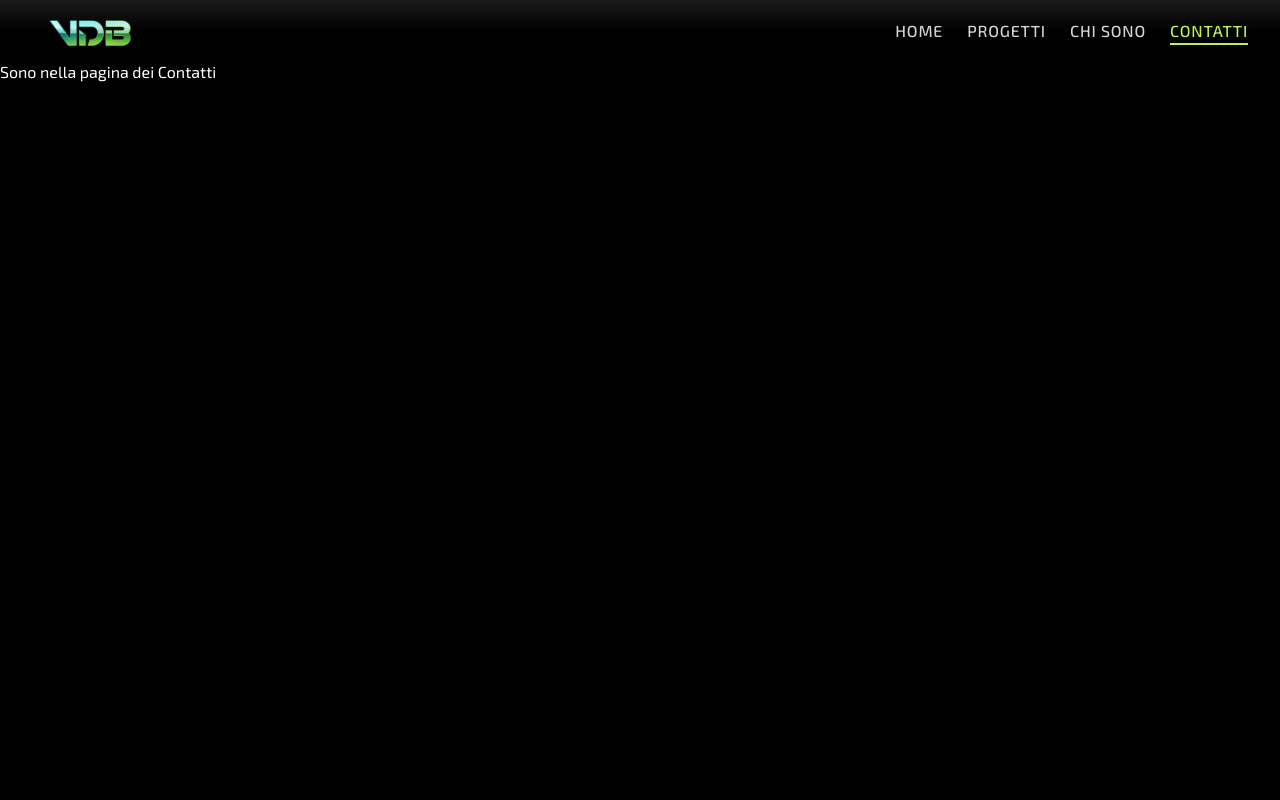
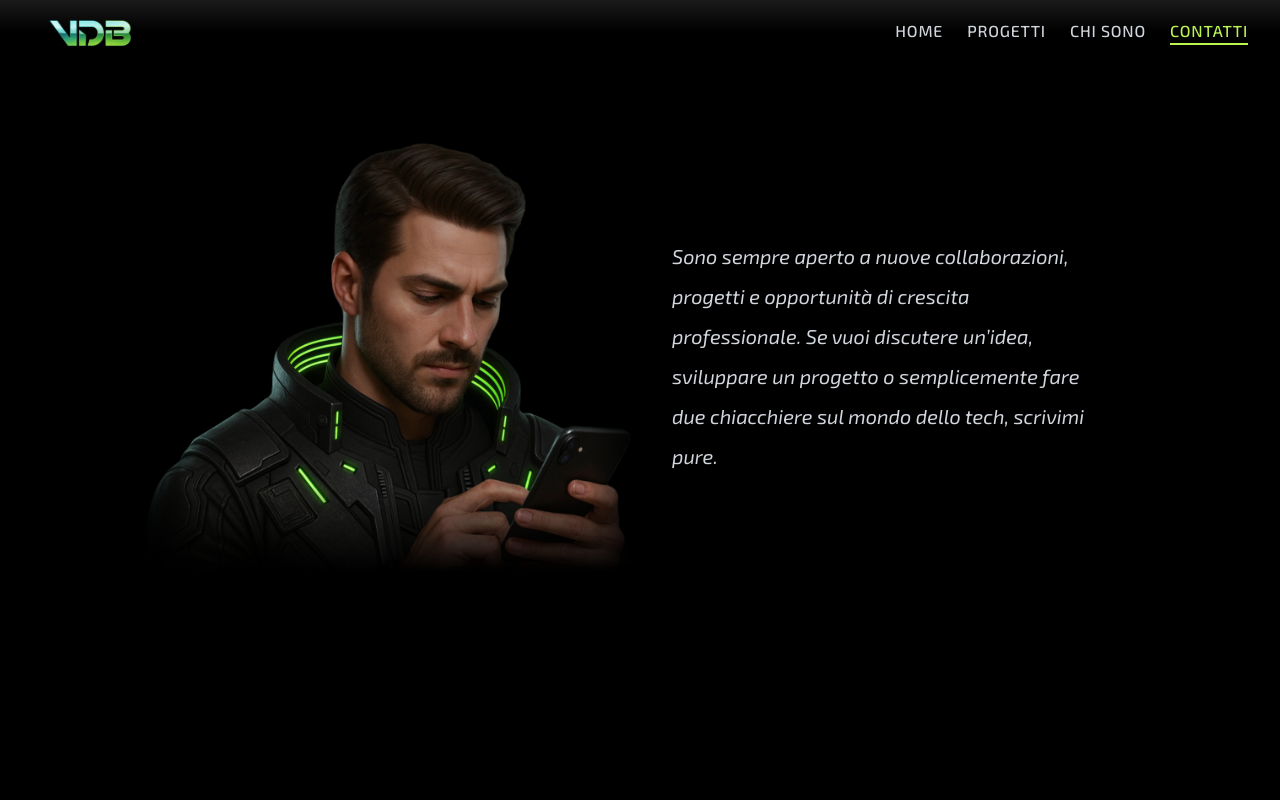
Before and after one commit to ValerioDiBiagio/personal-portfolio, a React (Vite) app: page /contacts in a window 1280 px wide. Shown: the top 800 px of the page. Built offline with nearby package versions, Linux system fonts and the light colour scheme; a web font is replaced by a local one.

Commit message:
feat: add animated image hover effect and descriptive text to ContactsPage

```diff
--- a/src/index.css
+++ b/src/index.css
@@ -24,35 +24,10 @@ body:hover .city-container .city-image {
 
 }
 
-
-.image-container {
-    position: relative;
-    height: auto;
-    overflow: hidden;
-}
-
 .base-image {
     height: auto;
     display: block;
     transition: opacity 0.2s ease-in-out;
-}
-
-.hover-image {
-    position: absolute;
-    top: 0;
-    left: 0;
-    width: 100%;
-    height: 100%;
-    opacity: 0;
-    transition: opacity 0.2s ease-in-out;
-}
-
-.image-container:hover .base-image {
-    opacity: 0;
-}
-
-.image-container:hover .hover-image {
-    opacity: 1;
 }
 
 img.fade-bottom {
@@ -99,10 +74,42 @@ img.fade-bottom {
 .fade-full {
     -webkit-mask-image:
         linear-gradient(to bottom, black 80%, transparent 100%),
-        linear-gradient(to right, black 0%, black 90%, transparent 100%);
+        linear-gradient(to right, black 0%, black 90%, transparent 100%),
+        linear-gradient(to left, black 0%, black 90%, transparent 100%);
     mask-image:
         linear-gradient(to bottom, black 80%, transparent 100%),
-        linear-gradient(to right, black 0%, black 90%, transparent 100%);
+        linear-gradient(to right, black 0%, black 90%, transparent 100%),
+        linear-gradient(to left, black 0%, black 90%, transparent 100%);
     -webkit-mask-composite: intersect;
     mask-composite: intersect;
 }
+
+.image-container {
+    position: relative;
+    overflow: hidden;
+}
+
+.base-image,
+.hover-image {
+    width: 100%;
+    height: 100%;
+    object-fit: cover;
+    display: block;
+    border-radius: inherit;
+}
+
+.hover-image {
+    position: absolute;
+    top: 0;
+    left: 0;
+    opacity: 0;
+    transition: opacity 0.2s ease-in-out;
+}
+
+.image-container:hover .hover-image {
+    opacity: 1;
+}
+
+.image-container:hover .base-image {
+    opacity: 0;
+}
--- a/src/pages/ContactsPage.tsx
+++ b/src/pages/ContactsPage.tsx
@@ -1,11 +1,48 @@
 import React from "react";
+import { motion } from "framer-motion";
 
 const ContactsPage: React.FC = () => {
     return (
-        <div>
-            <h2 className="text-white">Sono nella pagina dei Contatti</h2>
+        <div className="min-h-screen w-full flex flex-col items-center px-4 py-20 text-white relative bg-black overflow-x-hidden">
+
+            {/* Hero Section */}
+            <div className="w-full max-w-5xl flex flex-col md:flex-row items-center gap-8 mb-12 mx-auto px-4">
+
+                {/* Immagine con hover */}
+                <motion.figure
+                    initial={{ opacity: 0, scale: 0.8 }}
+                    animate={{ opacity: 1, scale: 1 }}
+                    transition={{ duration: 0.8, delay: 0.2 }}
+                    className="image-container relative md:w-6/12 rounded-xl shadow-2xl overflow-hidden"
+                >
+                    {/* Immagine base */}
+                    <img
+                        className="base-image fade-full w-full h-full object-cover"
+                        src="/image/iocontelefono.png"
+                        alt="Foto Valerio al pc"
+                    />
+                    {/* Immagine hover */}
+                    <img
+                        className="hover-image fade-full absolute top-0 left-0 w-full h-full object-cover opacity-0 transition-opacity duration-500"
+                        src="/image/iocontelefonoparlo.png"
+                        alt="Foto Valerio al pc che parla"
+                    />
+                </motion.figure>
+
+                {/* Paragrafo animato */}
+                <motion.div
+                    initial={{ opacity: 0, y: 50 }}
+                    animate={{ opacity: 1, y: 0 }}
+                    transition={{ duration: 0.8 }}
+                    className="md:w-5/12 md:leading-8 lg:leading-10 text-gray-300 text-center md:text-left text-lg sm:text-xl italic"
+                >
+                    Sono sempre aperto a nuove collaborazioni, progetti e opportunità di crescita professionale.
+                    Se vuoi discutere un’idea, sviluppare un progetto o semplicemente fare due chiacchiere sul mondo dello tech, scrivimi pure.
+                </motion.div>
+
+            </div>
         </div>
-    )
+    );
 }
 
 export default ContactsPage;
```
Also changed, not shown: public/image/iocontelefono.png (added), public/image/iocontelefonoparlo.png (added).
